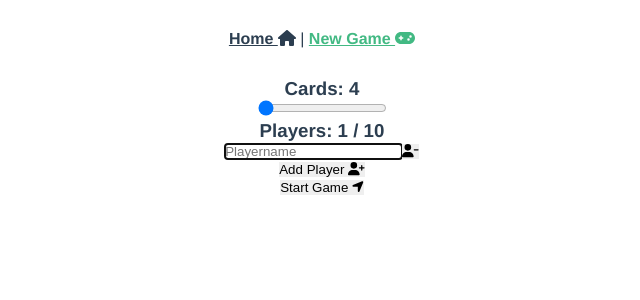
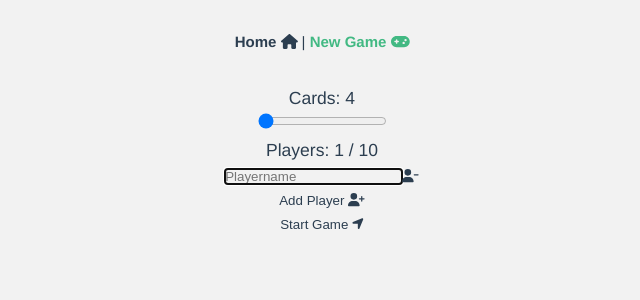
Before and after one commit to Hydrocynus/geomory, a Vue app: page /newgame in a window 1280 px wide. Shown: the top 300 px of the page, without its empty margins (318-958 px from the left). Built offline with nearby package versions, Linux system fonts and the light colour scheme.

Commit message:
cosmetic changes & router references using "name"

```diff
--- a/src/App.vue
+++ b/src/App.vue
@@ -1,7 +1,7 @@
 <template>
   <nav>
-    <router-link to="/">Home <i class="fas fa-house"></i></router-link> |
-    <router-link to="/newgame">New Game <i class="fa-solid fa-gamepad"></i></router-link>
+    <router-link :to="{name:'home'}">Home <i class="fas fa-house"></i></router-link> |
+    <router-link :to="{name:'newgame'}">New Game <i class="fa-solid fa-gamepad"></i></router-link>
 
     <!-- <router-link to="/about">About</router-link> -->
   </nav>
@@ -9,10 +9,14 @@
 </template>
 
 <style>
+@import './assets/base.css';
+
 * {
   margin: 0;
   padding: 0;
   border: 0;
+  background-color: unset;
+  color: unset;
 }
 
 #app {
@@ -20,7 +24,6 @@
   -webkit-font-smoothing: antialiased;
   -moz-osx-font-smoothing: grayscale;
   text-align: center;
-  color: #2c3e50;
 }
 
 nav {
@@ -29,7 +32,8 @@
 
 nav a {
   font-weight: bold;
-  color: #2c3e50;
+  color: unset;
+    text-decoration: none;
 }
 
 nav a.router-link-exact-active {
--- /dev/null
+++ b/src/assets/base.css
@@ -0,0 +1,74 @@
+/* color palette from <https://github.com/vuejs/theme> */
+:root {
+  --vt-c-white: #ffffff;
+  --vt-c-white-soft: #f8f8f8;
+  --vt-c-white-mute: #f2f2f2;
+
+  --vt-c-black: #171a1a;
+  --vt-c-black-soft: #222426;
+  --vt-c-black-mute: #272b2c;
+
+  --vt-c-indigo: #2c3e50;
+
+  --vt-c-divider-light-1: rgba(60, 60, 60, 0.29);
+  --vt-c-divider-light-2: rgba(60, 60, 60, 0.12);
+  --vt-c-divider-dark-1: rgba(84, 84, 84, 0.65);
+  --vt-c-divider-dark-2: rgba(84, 84, 84, 0.48);
+
+  --vt-c-text-light-1: var(--vt-c-indigo);
+  --vt-c-text-light-2: rgba(60, 60, 60, 0.66);
+  --vt-c-text-dark-1: var(--vt-c-white);
+  --vt-c-text-dark-2: rgba(235, 235, 235, 0.64);
+}
+
+/* semantic color variables for this project */
+:root {
+  --color-background: var(--vt-c-white);
+  --color-background-soft: var(--vt-c-white-soft);
+  --color-background-mute: var(--vt-c-white-mute);
+
+  --color-border: var(--vt-c-divider-light-2);
+  --color-border-hover: var(--vt-c-divider-light-1);
+
+  --color-heading: var(--vt-c-text-light-1);
+  --color-text: var(--vt-c-text-light-1);
+
+  --section-gap: 160px;
+}
+
+@media (prefers-color-scheme: dark) {
+  :root {
+    --color-background: var(--vt-c-black);
+    --color-background-soft: var(--vt-c-black-soft);
+    --color-background-mute: var(--vt-c-black-mute);
+
+    --color-border: var(--vt-c-divider-dark-2);
+    --color-border-hover: var(--vt-c-divider-dark-1);
+
+    --color-heading: var(--vt-c-text-dark-1);
+    --color-text: var(--vt-c-text-dark-2);
+  }
+}
+
+*,
+*::before,
+*::after {
+  box-sizing: border-box;
+  margin: 0;
+  position: relative;
+  font-weight: normal;
+}
+
+body {
+  min-height: 100vh;
+  color: var(--color-text);
+  background: var(--color-background-mute);
+  transition: color 0.5s, background-color 0.5s;
+  line-height: 1.6;
+  font-family: Inter, -apple-system, BlinkMacSystemFont, 'Segoe UI', Roboto, Oxygen, Ubuntu,
+    Cantarell, 'Fira Sans', 'Droid Sans', 'Helvetica Neue', sans-serif;
+  font-size: 15px;
+  text-rendering: optimizeLegibility;
+  -webkit-font-smoothing: antialiased;
+  -moz-osx-font-smoothing: grayscale;
+}
--- a/src/router/index.js
+++ b/src/router/index.js
@@ -4,9 +4,9 @@
 import Game from '../views/Game.vue'
 
 const routes = [
-  { path: '/', component: Menu },
-  { path: '/newgame', component: NewGame },
-  { path: '/game', component: Game },
+  { path: '/', name: "home", component: Menu },
+  { path: '/newgame', name: "newgame", component: NewGame },
+  { path: '/game', name: "game", component: Game, props: true },
 ]
 
 const router = createRouter({
--- a/src/views/NewGame.vue
+++ b/src/views/NewGame.vue
@@ -29,7 +29,7 @@
 
   function submit() {
     chamber.value.players = chamber.value.players.filter(player => player.name.length > 0)
-    router.push({path: "/game" ,cardCnt: cardCnt, chamber: chamber})
+    router.push({name: "game", params: {players: JSON.stringify(chamber.value.players)}})
   }
 
   function inputPressed(event) {
```
